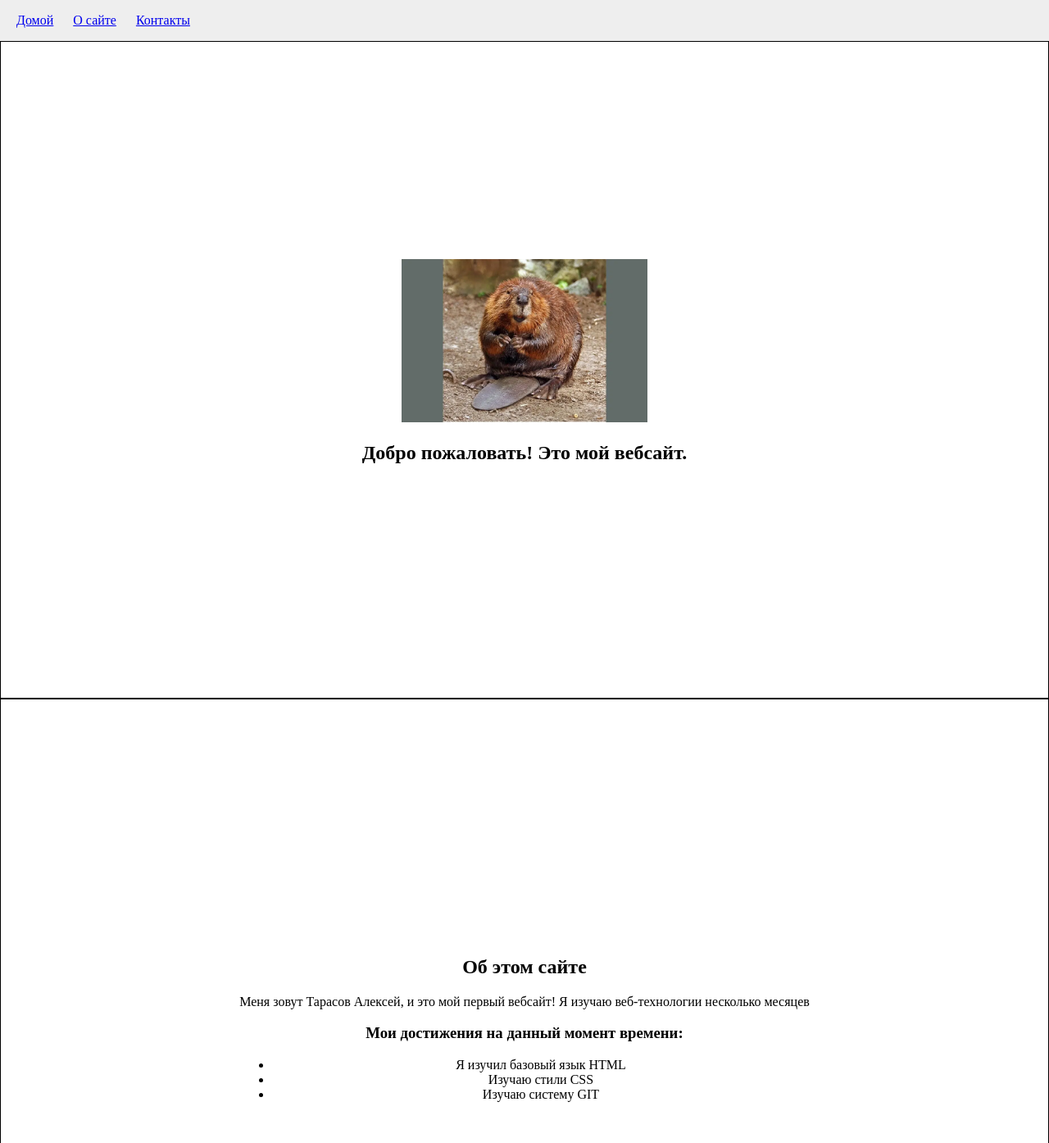
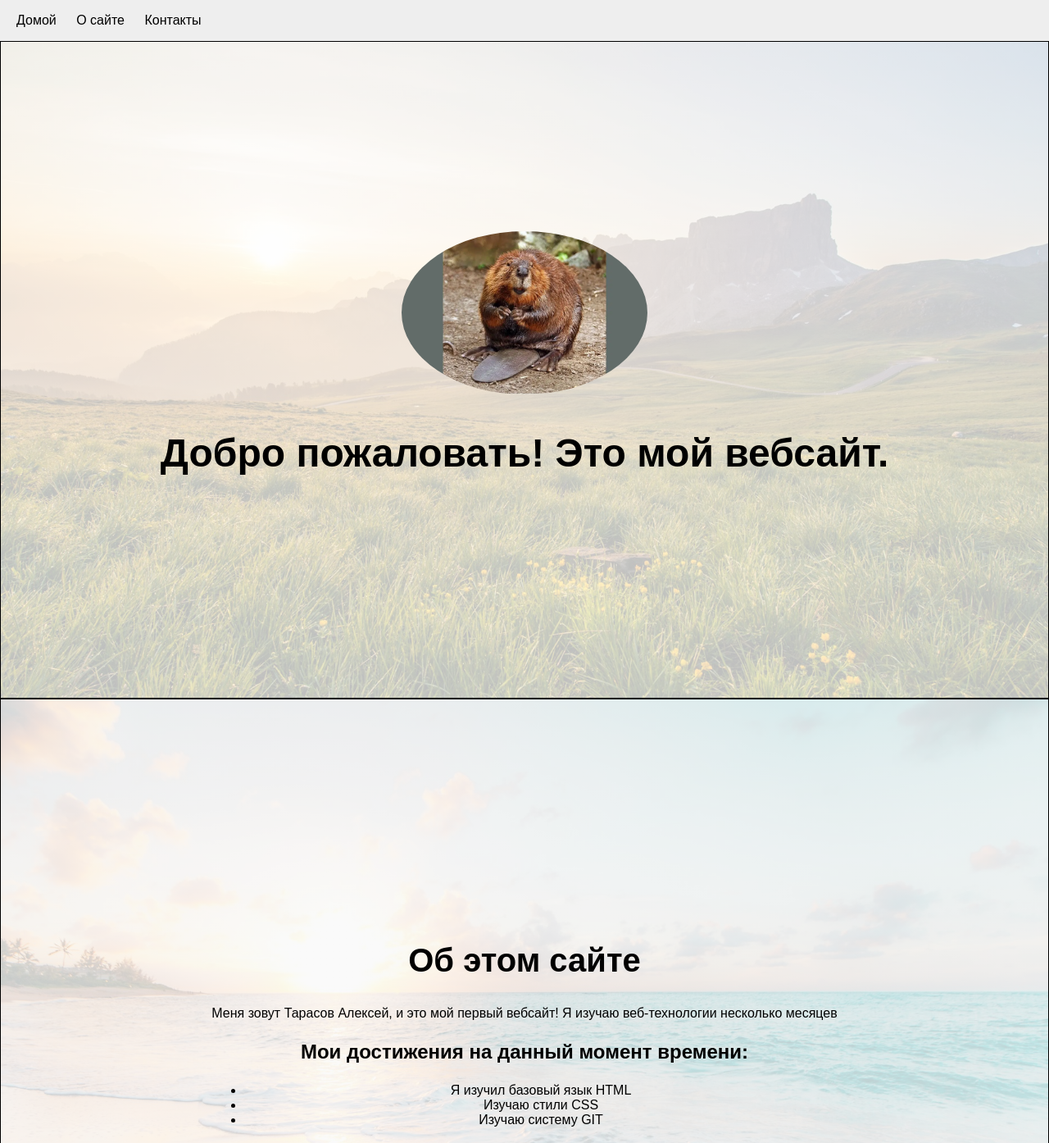
Before and after one commit to likkijay/coding-practice, a plain HTML site: page index.html in a window 1280 px wide. Shown: the top 1394 px of the page at 82% size. Drawn offline with Linux system fonts and the light colour scheme.

Commit message:
Final version of my first website is ready!

```diff
--- a/style.css
+++ b/style.css
@@ -1,6 +1,7 @@
 body {
 	margin: 0;
 	margin-top: 50px;
+	font-family: sans-serif;
 }
 
 header {
@@ -27,6 +28,11 @@ header li {
 	margin-left: 20px;
 }
 
+header a {
+	text-decoration: none;
+	color: black;
+}
+
 section {
 	height: 100vh;
 	border: 1px solid black;
@@ -34,10 +40,39 @@ section {
 	justify-content: center;
 	align-items: center;
 	text-align: center;
+	background-size: cover;
+	background-position: center center;
+	background-repeat: no-repeat;
+	background-attachment: fixed;
+}
+
+#hero {
+	background-image: linear-gradient(rgba(255,255,255,0.75),rgba(255,255,255,0.75)), url('field.jpg');
+}
+
+#about {
+	background-image: linear-gradient(rgba(255,255,255,0.75),rgba(255,255,255,0.75)), url('beach.jpg');
+}
+
+#contact {
+	background-image: linear-gradient(rgba(255,255,255,0.75),rgba(255,255,255,0.75)), url('canyon.jpg');
 }
 
 #hero .profile-img {
 	width: 300px;
+	border-radius: 50%
+}
+
+#hero h1 {
+	font-size: 3em;
+}
+
+section h2 {
+	font-size: 2.5em;
+}
+
+section h3 {
+	font-size: 1.5em;
 }
 
 footer {
```
Also changed, not shown: beach.jpg (added), canyon.jpg (added), field.jpg (added).
